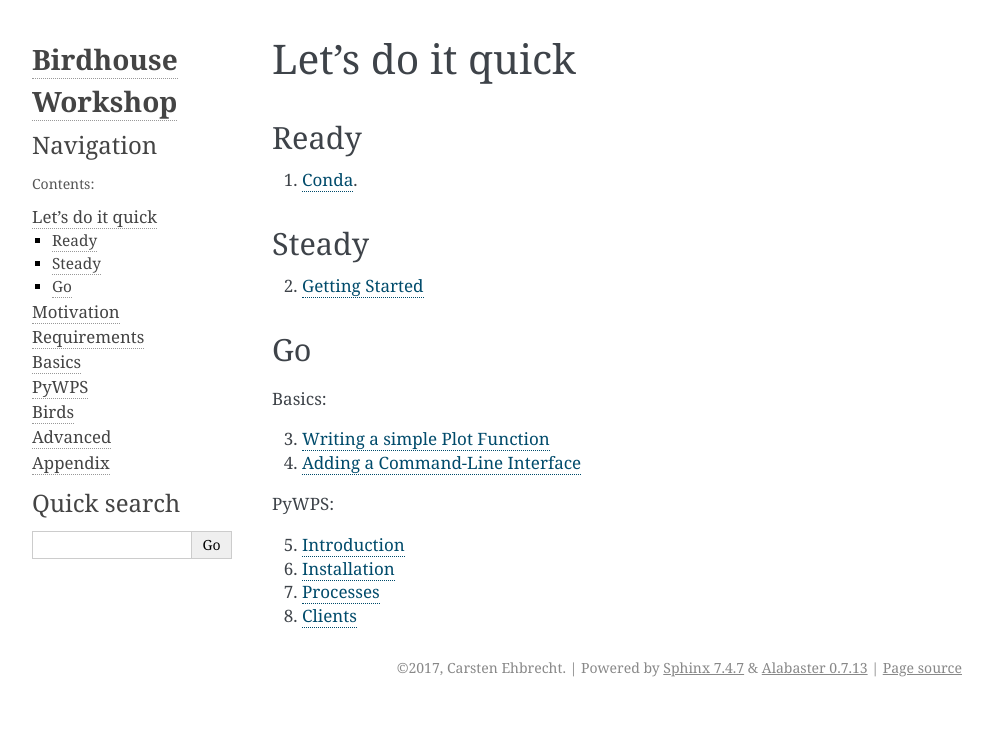
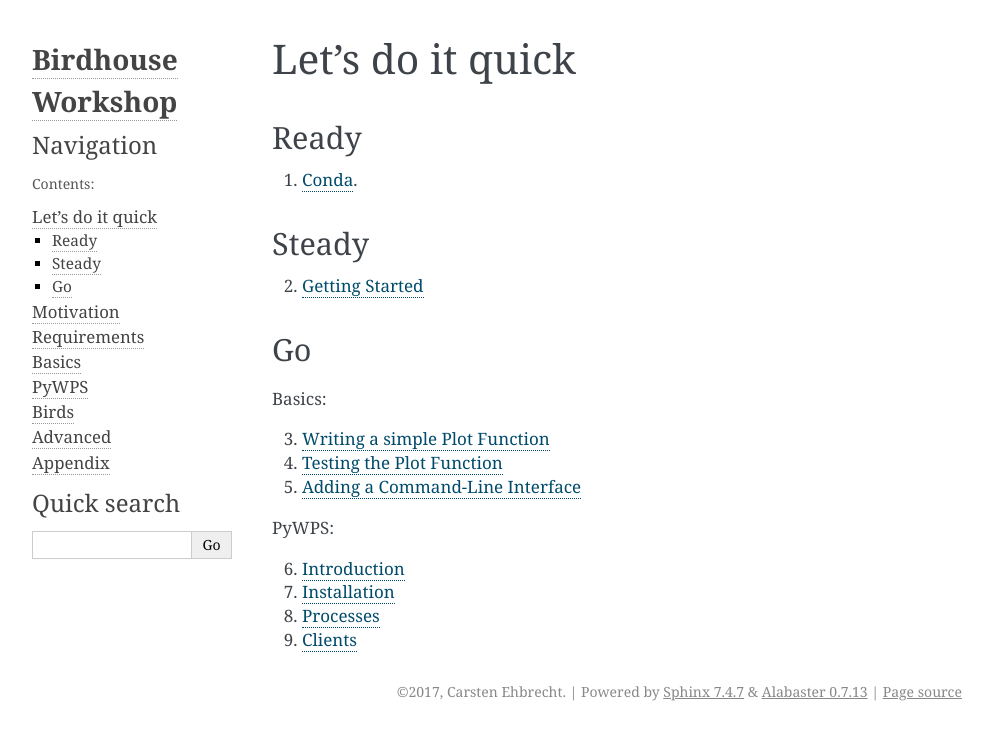
Before and after one commit to bird-house/birdhouse-workshop, a Sphinx documentation site: the page built from docs/source/quick.rst, in a window 1280 px wide. Shown: the top 740 px of the page, without its empty margins (148-1140 px from the left). Built offline with Sphinx 7.4.7, drawn with Linux system fonts in a browser that asks for light colours.

Commit message:
typos ... added testing_plotter to quick

```diff
--- a/docs/source/quick.rst
+++ b/docs/source/quick.rst
@@ -19,11 +19,12 @@ Go
 Basics:
 
 3. :ref:`plotter`
-4. :ref:`plotter_cli`
+4. :ref:`testing_plotter`
+5. :ref:`plotter_cli`
 
 PyWPS:
 
-5. :ref:`pywps_intro`
-6. :ref:`pywps_installation`
-7. :ref:`pywps_process`
-8. :ref:`pywps_clients`
+6. :ref:`pywps_intro`
+7. :ref:`pywps_installation`
+8. :ref:`pywps_process`
+9. :ref:`pywps_clients`
--- a/docs/source/requirements/conda.rst
+++ b/docs/source/requirements/conda.rst
@@ -76,7 +76,7 @@ Check your Python version
 We are using Python 3.6::
 
   $ which python
-  $HOME/miniconda3/bin/python
+  ~/miniconda3/bin/python
   $ python --version
   Python 3.6.2 :: Continuum Analytics, Inc.
 
```
